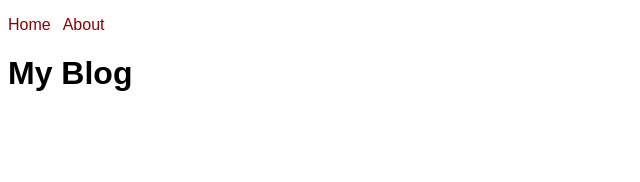
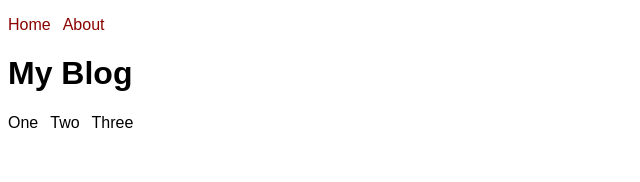
Before and after one commit to SatyaAmitha/next-pages, a Next.js app in the folder next-blogs/: page / in a window 1280 px wide. Shown: the top 182 px of the page, without its empty margins (0-640 px from the left). Built offline with nearby package versions, Linux system fonts and the light colour scheme.

Commit message:
Part 10: Elevating Your Next.js Application with Component-Scoped Styles

```diff
--- a/next-blogs/components/NavBar.js
+++ b/next-blogs/components/NavBar.js
@@ -1,21 +1,28 @@
 // File: components/NavBar.js
 import Link from 'next/link';
-
 function NavBar() {
   return (
     <nav>
       <ul>
         <li>
-          <Link href="/">
-            Home
-          </Link>
+          <Link href="/">Home</Link>
         </li>
         <li>
-          <Link href="/about">
-            About
-          </Link>
+          <Link href="/about">About</Link>
         </li>
       </ul>
+      <style jsx>{`
+        ul {
+          list-style-type: none;
+          padding: 0;
+        }
+        li {
+          display: inline;
+        }
+        li:not(:first-child) {
+          margin-left: 0.75rem;
+        }
+      `}</style>
     </nav>
   );
 }
--- a/next-blogs/pages/index.js
+++ b/next-blogs/pages/index.js
@@ -3,16 +3,21 @@ import Link from 'next/link';
 import NavBar from '../components/NavBar';
 import Head from 'next/head';
 function HomePage() {
-  console.log('[HomePage] render');
   return (
     <>
       <Head>
         <title>My Blog</title>
       </Head>
-    <main>
-      <h1>My Blog</h1>
-    </main>
+      <main>
+        <h1>My Blog</h1>
+        <ul>
+          <li>One</li>
+          <li>Two</li>
+          <li>Three</li>
+        </ul>
+      </main>
     </>
   );
 }
+
 export default HomePage;
```
